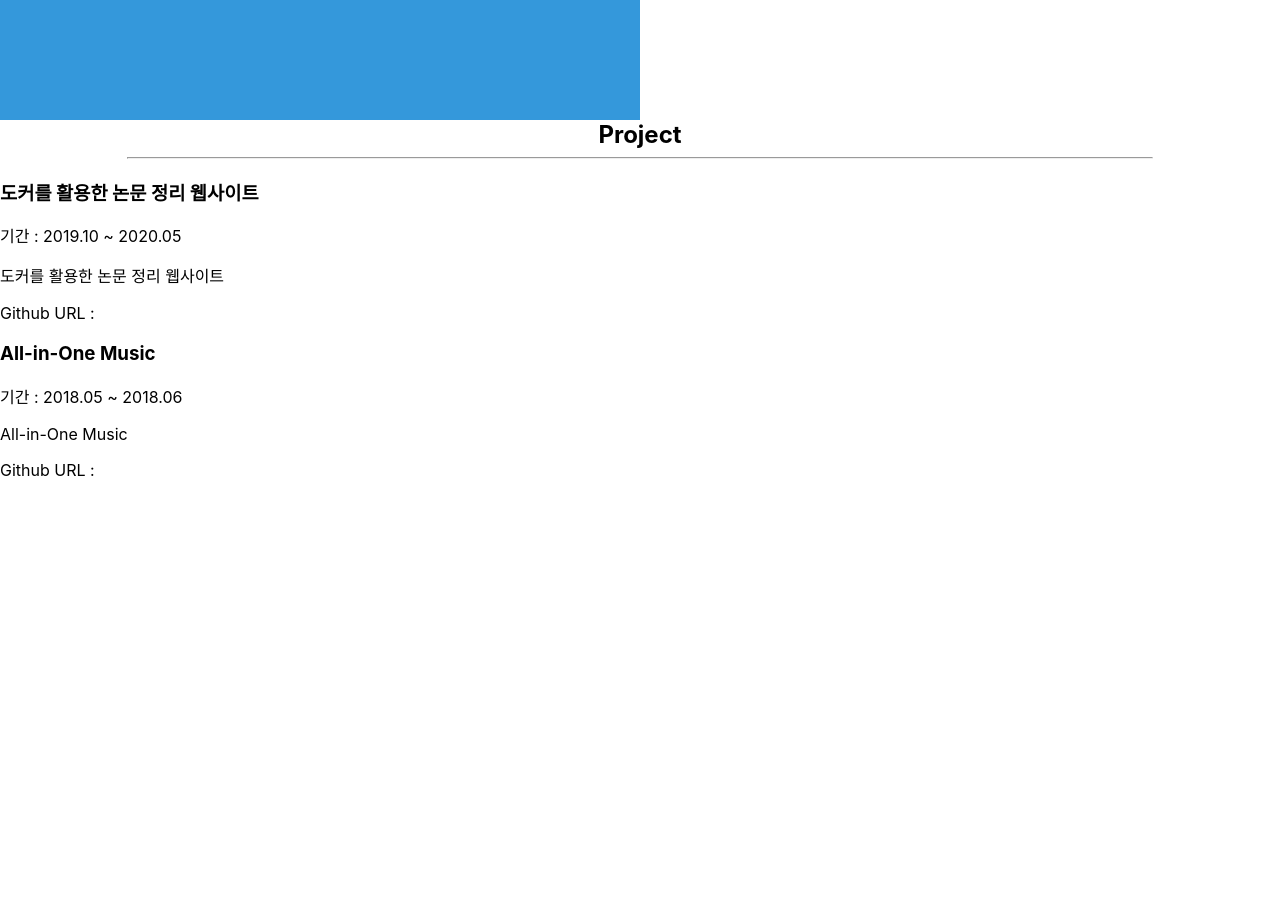
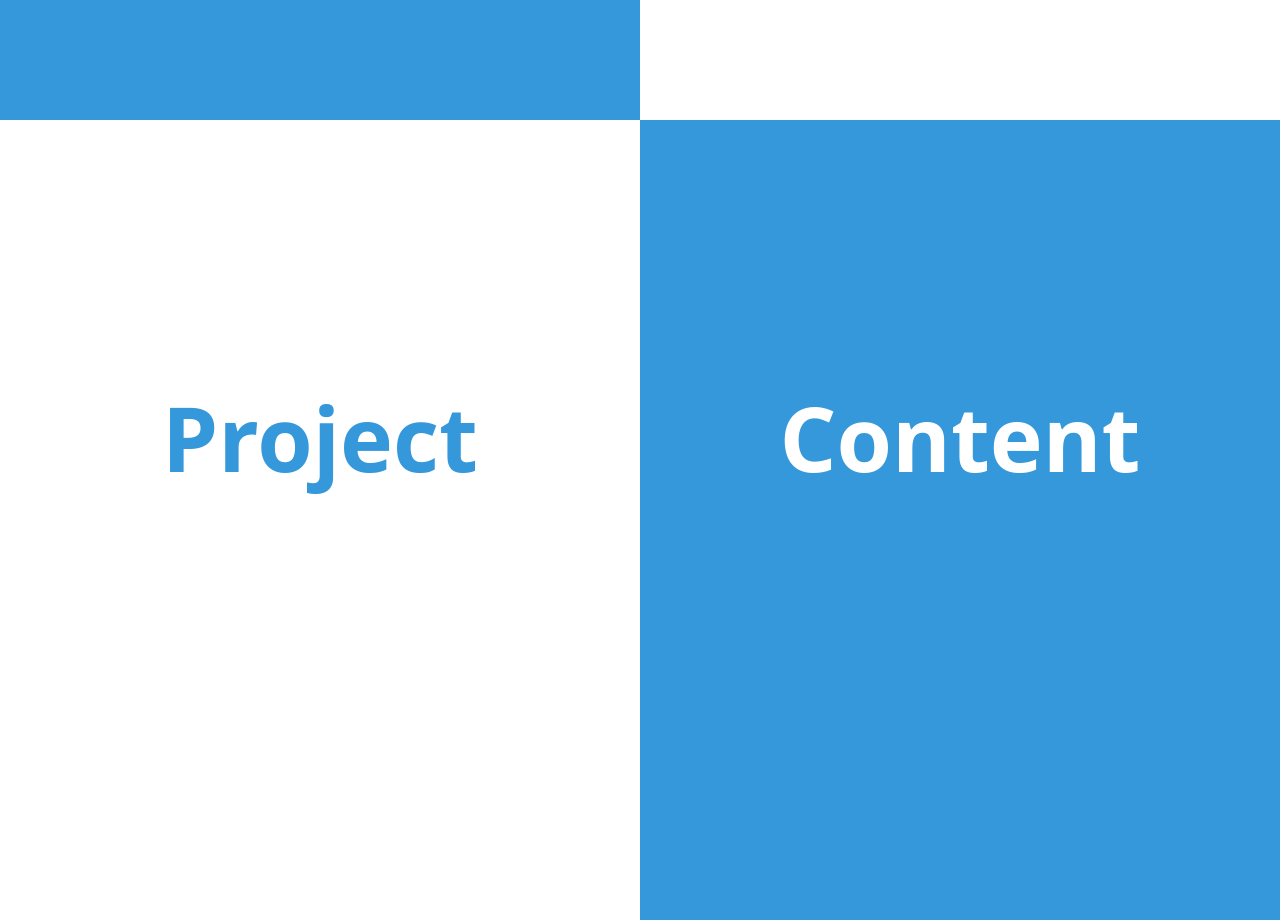
Before and after one commit to NamJinWoo/portfolio, a React (Create React App) app: page / in a window 1280 px wide. Shown: the part 3880-4800 px from the top of the page. Before the commit the page ends 4376 px from the top, so only its background shows below. Built offline with nearby package versions, Linux system fonts and the light colour scheme.

Commit message:
add project css

```diff
--- /dev/null
+++ b/src/css/Project.css
@@ -0,0 +1,47 @@
+.project_container {
+    height: 100vh;
+    margin: 0;
+    background: linear-gradient(90deg, #ffffff 50%,  #3498db 50%);
+}
+
+.project_left_content {
+    vertical-align: top;
+    left: 0;
+    top: 0;
+    width: 50%;
+    height: 100vh;
+    margin: 0;
+    display: inline-block;
+}
+
+.project_right_content {
+    vertical-align: top;
+    right: 0;
+    top: 0;
+    width: 50%;
+    height: 100vh;
+    margin: 0;
+    display: inline-block;
+}
+
+.project_title {
+  text-align: center;
+  vertical-align: middle;
+  padding-top: 40%;
+  margin: auto;
+  color: #3498db;
+  font-size: 7vw;
+  font-family: 'Open Sans', sans-serif;
+  font-weight: 700;
+}
+
+.project_content{
+  text-align: center;
+  vertical-align: middle;
+  padding-top: 40%;
+  margin: auto;
+  color: #ffffff;
+  font-size: 7vw;
+  font-family: 'Open Sans', sans-serif;
+  font-weight: 700;
+}
--- a/src/portfolio/Project.js
+++ b/src/portfolio/Project.js
@@ -1,21 +1,16 @@
 import React from "react";
+import '../css/Project.css';
 
 function Project(){
     return (
-        <section className='container'>
-            <h2 className='title'>Project</h2>
-            <hr/>
-
-            <h3>도커를 활용한 논문 정리 웹사이트</h3>
-            <p>기간 : 2019.10 ~ 2020.05</p>
-            <p>도커를 활용한 논문 정리 웹사이트</p>
-            <p>Github URL : </p>
-
-            <h3>All-in-One Music</h3>
-            <p>기간 : 2018.05 ~ 2018.06</p>
-            <p>All-in-One Music</p>
-            <p>Github URL : </p>
-        </section>
+        <div className="project_container">
+            <div className="project_left_content">
+                <p className="project_title">Project</p>
+            </div>
+            <div className="project_right_content">
+                <div className="project_content">Content</div>
+            </div>
+        </div>
     );
 }
 
```
